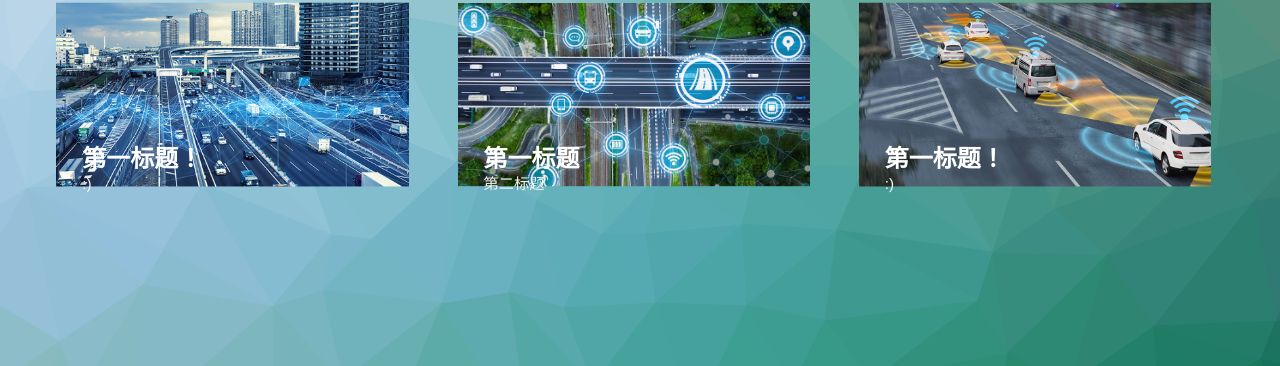
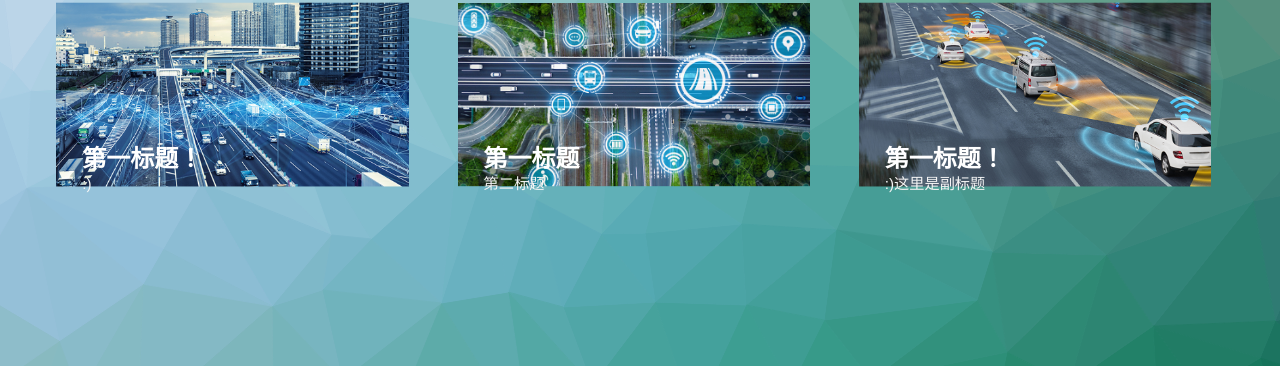
Before and after one commit to Emroy-can/Blog, a Jekyll site: the page built from index.html, in a window 1280 px wide. Shown: the part 361-727 px from the top of the page. Built offline with Jekyll 4.4.1, drawn with Linux system fonts in a browser that asks for light colours.

Commit message:
Update 2021-12-13-03.md

```diff
--- a/_posts/2021-12-13-03.md
+++ b/_posts/2021-12-13-03.md
@@ -1,6 +1,6 @@
 ---
 title:  "第一标题！"
-subtitle: ":)"
+subtitle: ":)这里是副标题"
 author: "Emroy"
 avatar: "assets/images/authors/logo.jpg"
 image: "assets/images/3.jpg"
```
